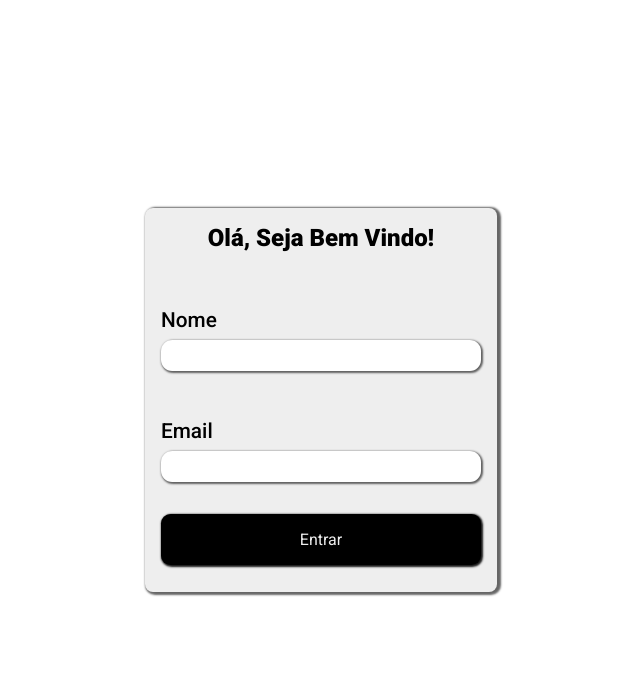
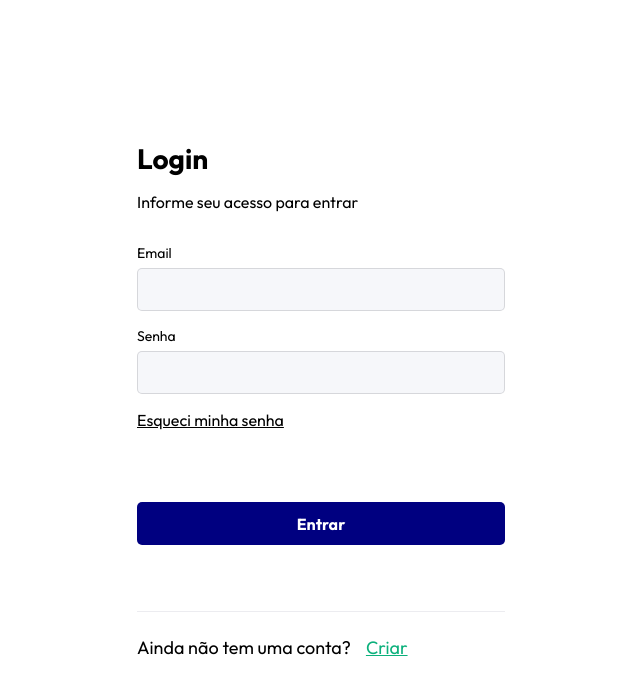
Before and after one commit to guisilva10/sistema-online, a Next.js app: page / in a window 1280 px wide. Shown: the top 694 px of the page, without its empty margins (319-959 px from the left). Built offline with nearby package versions, Linux system fonts and the light colour scheme; no server answers; the database is empty.

Commit message:
add login page

```diff
--- a/package.json
+++ b/package.json
@@ -17,6 +17,7 @@
     "eslint-config-next": "13.4.13",
     "firebase": "^10.1.0",
     "next": "13.4.13",
+    "nextjs-progressbar": "^0.0.16",
     "react": "18.2.0",
     "react-dom": "18.2.0",
     "react-icons": "^4.10.1",
--- /dev/null
+++ b/src/app/Home/page.tsx
@@ -0,0 +1,9 @@
+import React from 'react'
+
+const HomePage = () => {
+  return (
+    <div>HomePage</div>
+  )
+}
+
+export default HomePage
--- /dev/null
+++ b/src/app/Login/page.tsx
@@ -0,0 +1,120 @@
+"use client"
+
+import Head from "next/head";
+import styles from "../../styles/page.module.scss"
+import Link from "next/link";
+
+import { collection, db, getDoc, doc } from "../../store/firebase";
+import { GetServerSidePropsContext } from "next";
+import { getDocs } from "firebase/firestore";
+import { FormEvent, useEffect, useState } from "react";
+import { useRouter } from "next/navigation";
+
+interface Login {
+  id: string;
+  Login: string;
+
+  Senha: string;
+}
+
+export default function Login() {
+  const [email, setEmail] = useState("");
+  const [password, setPassword] = useState("");
+  const [error, setError] = useState("");
+  const [teste, setTeste] = useState<Login[]>([]);
+
+  const router = useRouter();
+
+  useEffect(() => {
+    const fetchData = async () => {
+      const dbCollection = collection(db, "Login");
+      const loginSnapshot = await getDocs(dbCollection);
+      const loginList = loginSnapshot.docs.map((doc) => {
+        const data = doc.data();
+        const login: Login = {
+          id: doc.id,
+          Login: data.Login,
+          Senha: data.Senha,
+        };
+        return login;
+      });
+      setTeste(loginList);
+      console.log(loginList);
+    };
+    fetchData();
+  }, []);
+
+  const [userId, setUserId] = useState("");
+
+  const handleLogin = (e: FormEvent) => {
+    e.preventDefault();
+
+    const user = teste.find(
+      (user) => user.Login === email && user.Senha === password
+    );
+
+    if (user) {
+      setUserId(user.id);
+      localStorage.setItem('userId', user.id);
+      router.push("/Home");
+    } else {
+      setError("Email ou senha incorretos");
+    }
+  };
+
+  return (
+    <>
+      <Head>
+        <style>{`
+          @import url('https://fonts.googleapis.com/css2?family=Outfit:wght@400;700&display=swap');
+        `}</style>
+      </Head>
+
+      <div className={styles.Container}>
+        <div className={styles.LoginContainer}>
+          <div className={styles.Login}>
+            <p className={styles.title}>Login</p>
+            <p className={styles.subtitle}>Informe seu acesso para entrar</p>
+
+            <p className={styles.label}>Email</p>
+            <input
+              id="email"
+              className={styles.field}
+              type="email"
+              value={email}
+              onChange={(e) => setEmail(e.target.value)}
+            />
+
+            <p className={styles.label}>Senha</p>
+            <input
+              id="senha"
+              className={styles.field}
+              type="password"
+              value={password}
+              onChange={(e) => setPassword(e.target.value)}
+            />
+
+            <a className={styles.forget} href="">
+              Esqueci minha senha
+            </a>
+
+            {error && <p className={styles.erro}>{error}</p>}
+
+            <button className={styles.button} onClick={handleLogin}>
+              Entrar
+            </button>
+
+            <div className={styles.linha}></div>
+
+            <div className={styles.sign}>
+              <p className={styles.signNew}>Ainda não tem uma conta? </p>
+              <a className={styles.create} href="">
+                Criar
+              </a>
+            </div>
+          </div>
+        </div>
+      </div>
+    </>
+  );
+}
--- a/src/app/layout.tsx
+++ b/src/app/layout.tsx
@@ -16,7 +16,10 @@ export default function RootLayout({
 }) {
   return (
     <html lang="pt-br">
-      <body className={roboto.className}>{children}</body>
+      <body className={roboto.className}>
+        {children}
+
+      </body>
     </html>
   )
 }
--- a/src/app/page.tsx
+++ b/src/app/page.tsx
@@ -1,25 +1,13 @@
-import Link from 'next/link'
-import styles from '../styles/page.module.scss'
 
-export default function Home() {
+import Login from './Login/page'
+
+const Home = () => {
   return (
-    <div className={styles.container}>
-      <div className={styles.content}>
-        <form className={styles.form}>
-          <h1>Olá, Seja Bem Vindo!</h1>
-         <div className={styles.formGroup}>
-         <label htmlFor="name">Nome</label>
-          <input type="text" name="name" id="name" />
-         </div>
-         <div className={styles.formGroup}>
-         <label htmlFor="name">Email</label>
-          <input type="email" name="email" id="email" />
-         </div>
-         <Link href='/dashboard' className={styles.btn}>
-          Entrar
-         </Link>
-        </form>
-      </div>
-    </div>
+    <>
+
+    <Login></Login>
+    </>
   )
 }
+
+export default Home
--- /dev/null
+++ b/src/store/firebase.ts
@@ -0,0 +1,57 @@
+import {  initializeApp } from "firebase/app";
+import {
+  getFirestore,
+  collection,
+  addDoc,
+  doc,
+  getDoc,
+  where,
+  query,
+  updateDoc,
+} from "firebase/firestore";
+import {
+  getAuth,
+  signInWithEmailAndPassword,
+  signOut,
+  User,
+} from "firebase/auth";
+import {
+  getDownloadURL,
+  ref,
+  uploadBytesResumable,
+  getStorage,
+} from "firebase/storage";
+
+// Your web app's Firebase configuration
+const firebaseConfig = {
+  apiKey: "AIzaSyDi3LDvvIiaQwNVJ_IiZDukz9MShUpwNR8",
+  authDomain: "sistema-on-f6ca8.firebaseapp.com",
+  projectId: "sistema-on-f6ca8",
+  storageBucket: "sistema-on-f6ca8.appspot.com",
+  messagingSenderId: "23306593002",
+  appId: "1:23306593002:web:1565d97edb532d91266d93"
+};
+
+// Initialize Firebase
+const firebase = initializeApp(firebaseConfig);
+const db = getFirestore();
+const auth = getAuth(firebase);
+const storage = getStorage(firebase);
+
+export {
+  firebase,
+  db,
+  auth,
+  storage,
+  signInWithEmailAndPassword,
+  signOut,
+  collection,
+  addDoc,
+  doc,
+  getDoc,
+  getDownloadURL,
+  ref,
+  uploadBytesResumable,
+  query,
+  where
+}
--- a/src/styles/page.module.scss
+++ b/src/styles/page.module.scss
@@ -1,70 +1,154 @@
-.container{
+.Container {
+  display: flex;
+  flex-direction: row;
+  justify-content: space-between;
+  align-items: center;
+  background-color: #fff;
+  min-height: 100vh;
+}
+
+
+.LoginContainer {
+  width: 100%;
   display: flex;
   justify-content: center;
   align-items: center;
-  height: 100vh;
+  background-color: #fff;
+  min-height: 100vh;
 }
 
-.content{
-  width: 22rem;
-  height: 24rem;
-  background-color: #eee;
-  border-radius: .5rem;
-  box-shadow: 2px 1px 2px 2px rgba(0,0,0,0.6);
+.Login {
+  display: flex;
+  flex-direction: column;
 }
 
-.form{
-  width: 100%;
-  padding: 1rem;
+.sign {
   display: flex;
-  flex-direction: column;
-
-  .btn{
-    margin-top: 1rem;
-    border: none;
-    outline: none;
-    border-radius: .6rem;
-    background-color: #000;
-    text-align: center;
-    text-decoration: none;
-    color: #eee;
-    padding: 1rem;
-    box-shadow: 1px 1px 2px 1px rgba(0,0,0,0.9);
-    transition: 0.4s all;
-    cursor: pointer;
-
-    &:hover{
-      background-color: #222;
-    }
-  }
-
-  h1{
-    text-align: center;
-    font-size: 1.5rem;
-    font-weight: 900;
-    margin-bottom: 1.5rem;
-  }
-
-  .formGroup{
-    margin-top: 2rem;
-    display: flex;
-    flex-direction: column;
-    gap: .5rem;
-    width: 100%;
-
-    label{
-      font-size: 1.3rem;
-      font-weight: 500;
-    }
+  flex-direction: row;
+  gap: 15px;
+}
 
 
-    input{
-      padding: .5rem;
-      border-radius: .7rem;
-      outline: 0;
-      border: none;
-      box-shadow: 1px 1px 2px 1px rgba(0,0,0,0.6);
-      margin-bottom: 1rem;
+
+
+.title {
+  font-family: "Outfit", sans-serif;
+  font-size: 28px;
+  font-weight: 700;
+  color: #000;
+  margin-bottom: 16px;
+}
+
+.subtitle {
+  font-family: "Outfit", sans-serif;
+  font-size: 16px;
+  font-weight: medium;
+  color: #000;
+  margin-bottom: 32px;
+}
+
+.label {
+  font-family: "Outfit", sans-serif;
+  font-size: 14px;
+  font-weight: medium;
+  color: #000;
+  margin-bottom: 6px;
+}
+
+.forget {
+  font-family: "Outfit", sans-serif;
+  font-size: 16px;
+  text-decoration: underline;
+  font-weight: medium;
+  color: #000;
+  margin-bottom: 72px;
+}
+
+.field {
+  width: 100%;
+  height: 2.7rem;
+  padding-left: 1rem;
+  padding: 1rem;
+  margin-bottom: 1rem;
+  background-color: #f6f7fa;
+  border-radius: 5px;
+  border: solid 1px;
+  border-color: #4040492d;
+  font-family: "DM Sans", sans-serif;
+  font-size: 16px;
+  font-weight: 400;
+  color: #404049;
+}
+
+.button {
+  color: #fff;
+  font-family: "Outfit", sans-serif;
+  font-size: 16px;
+  font-weight: 600;
+  width: 23em;
+  height: 2.7rem;
+  border-radius: 5px;
+  background-color: #000080;
+  margin-bottom: 66px;
+  border: none;
+  cursor: pointer;
+}
+
+.button:hover{
+  background-color: #0202b4;
+}
+
+.signNew {
+  font-family: "Outfit", sans-serif;
+  font-size: 18px;
+  font-weight: medium;
+  color: #000;
+}
+
+.create {
+  font-family: "Outfit", sans-serif;
+  font-size: 18px;
+  text-decoration: underline;
+  font-weight: medium;
+  color: #0bb07b;
+}
+
+.linha {
+  border: none;
+  height: 1.1px;
+  background-color: #ececf0;
+  margin-bottom: 24px;
+}
+
+.erro {
+  font-family: "DM Sans", sans-serif;
+  font-size: 16px;
+  font-weight: 400;
+  color: #ff0000;
+  margin-bottom: 1rem;
+}
+
+@media (max-width: 768px) {
+  .Container {
+    flex-direction: column-reverse;
+  }
+  .ImageContainer {
+    width: 100%;
+  }
+  .LoginContainer {
+    width: 100%;
+    height: 700px;
+
+    .Login {
+      margin: 0 auto;
+      width: 80%;
+
+      input {
+        width: 85%;
+      }
+    }
+    .button {
+      width: 85%;
     }
   }
 }
```
Also changed, not shown: src/store/firebase.js (deleted, +0 -21 lines), public/logo1.jpg (added), src/components/Button.tsx (added), 1 other file (tests, documents, lock files or other folders).
